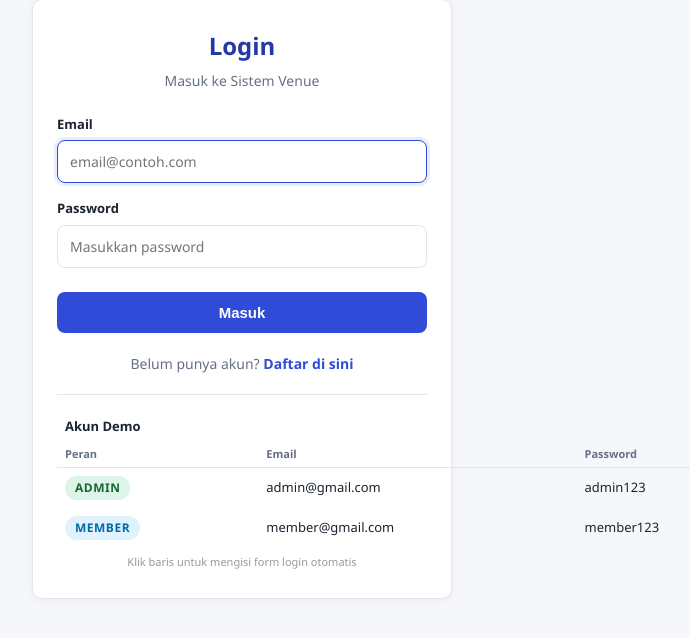
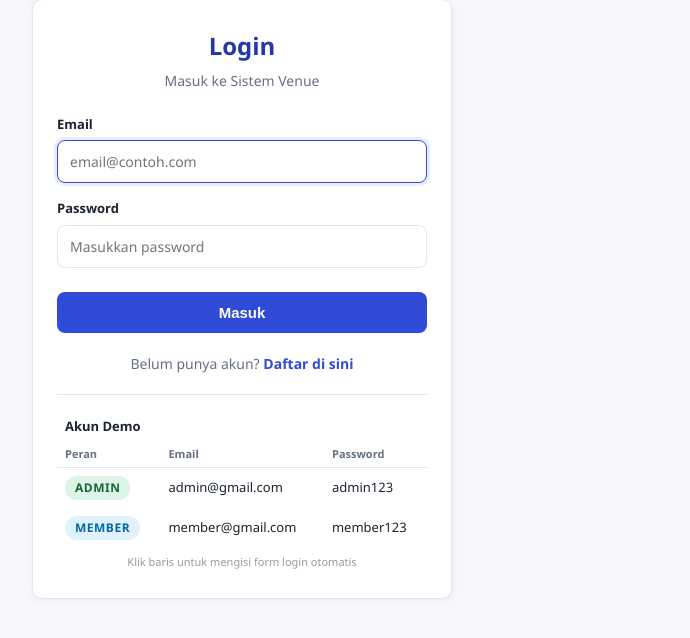
Before and after one commit to wildunsss/TUGAS-BESAR-WILDAN, a Laravel app: page /login in a window 1280 px wide. Shown: the part 101-739 px from the top of the page, without its empty margins (398-1088 px from the left). Run offline with Laravel 12, Linux system fonts and the light colour scheme.

Commit message:
projek tugas besar

```diff
--- a/projek laravel/public/style-crud.css
+++ b/projek laravel/public/style-crud.css
@@ -152,6 +152,10 @@ table {
   width: 100%;
   min-width: 720px;
   border-collapse: collapse;
+}
+
+.kartu-auth table {
+  min-width: 0;
 }
 
 th,
@@ -566,6 +570,7 @@ label {
   width: 100%;
   border-collapse: collapse;
   font-size: 13px;
+  min-width: 0;
 }
 
 .tabel-akun-demo thead th {
```
